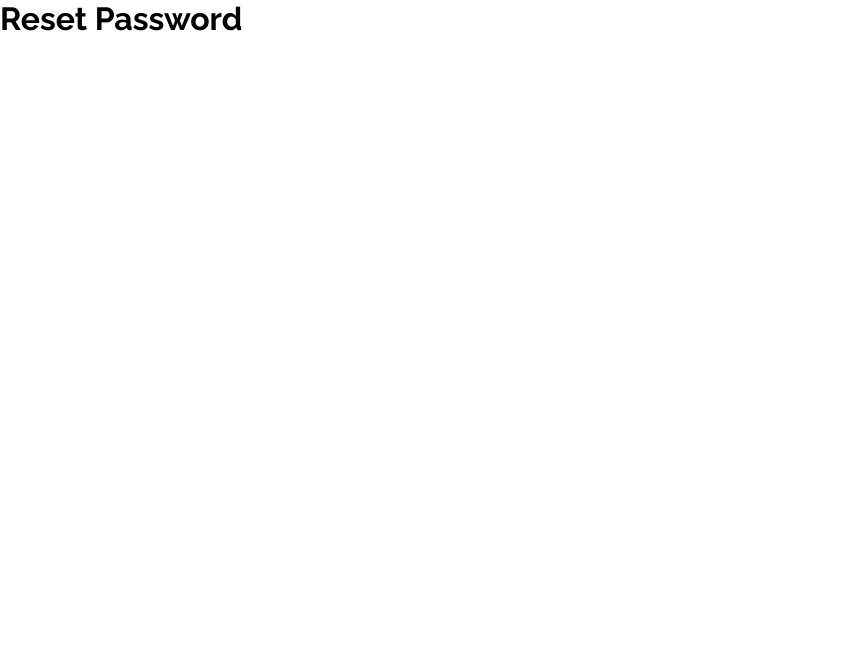
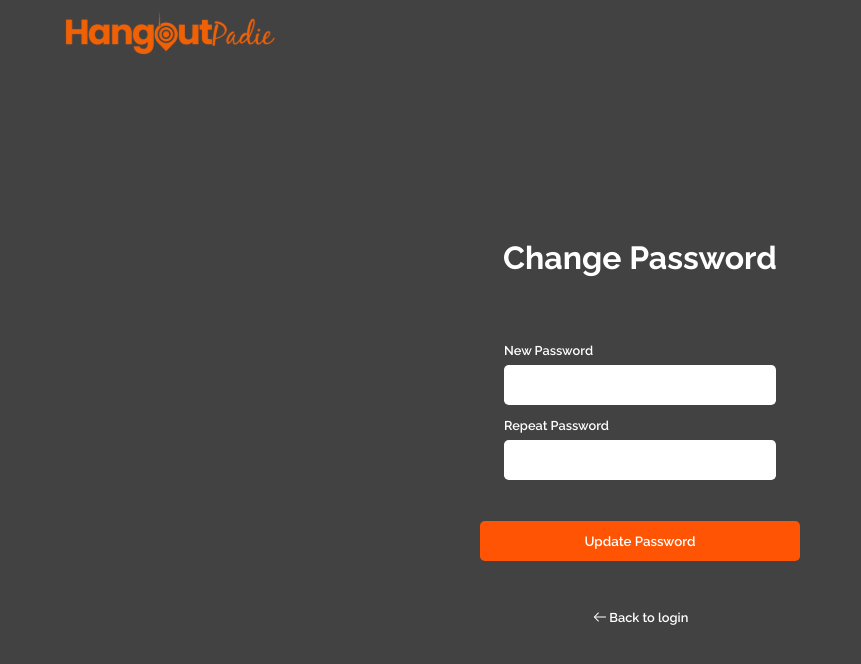
Before and after one commit to hangoutpadieorg/frontend-website, a React (Vite) app: page /resetPassword in a window 1280 px wide. Shown: the top 664 px of the page, without its empty margins (0-861 px from the left). Built offline with nearby package versions, Linux system fonts and the light colour scheme.

Commit message:
Reset password page completed - Desktop

```diff
--- a/src/App.css
+++ b/src/App.css
@@ -713,12 +713,17 @@ body {
 
 /* Sign up form */
 
-.login--main {
+.login--main,
+.reset--main {
   width: 100%;
-  margin: 0 auto;
   background: #424242;
   min-height: 100vh;
   color: #fff;
+  position: relative;
+  display: flex;
+  flex-direction: column;
+  justify-content: center;
+  align-items: center;
 }
 
 .login--logo {
@@ -728,19 +733,19 @@ body {
 
 .header--text {
   text-align: center;
-  font-size: 1.8rem;
+  font-size: 2rem;
+  margin-top: 4rem;
 }
 
 .login--form {
+  margin-top: 2rem;
+}
+
+.input--container {
   display: flex;
   flex-direction: column;
   justify-content: center;
   align-items: center;
-  margin-top: 2rem;
-}
-
-.input--container {
-  width: 17rem;
 }
 
 .input--label {
@@ -848,4 +853,48 @@ body {
   font-size: .8rem;
 }
 
+.form--nav {
+  position: absolute;
+  top: 0;
+  left: 0;
+}
+
+.reset--form {
+  margin-top: 4rem;
+}
+
+.Reset--BTN {
+  width: 20rem;
+  height: 2.5rem;
+  margin: 0 auto;
+  background: #ff5403;
+  border: none;
+  border-radius: .3rem;
+  outline: none;
+  color: #fff;
+  margin: 2rem 0 0 0;
+  cursor: pointer;
+  font-weight: 600;
+  font-family: "Raleway";
+}
+
+.back-to-login {
+  display: flex;
+  justify-content: center;
+  align-items: center;
+  gap: .1rem;
+  font-size: .8rem;
+  font-weight: 600;
+  color: #fff;
+  margin: 3rem 0 0 0;
+}
+
+.back-to-login:hover {
+  text-decoration: underline;
+}
+
+.longArrow {
+  height: 1rem;
+}
+
 /* End of signup */
--- a/src/components/ArrowButton.jsx
+++ b/src/components/ArrowButton.jsx
@@ -1,7 +1,7 @@
 import RightArrow from '../assets/ArrowRight.svg'
 /* eslint-disable react/prop-types */
 
-export default function ArrowButton(props) {
+function ArrowButton(props) {
   return (
     <a href='#'>
       <button className='btn'>
@@ -10,3 +10,5 @@ export default function ArrowButton(props) {
     </a>
   )
 }
+
+export default ArrowButton
--- /dev/null
+++ b/src/components/FormComponents.jsx
@@ -0,0 +1,50 @@
+/* eslint-disable react/prop-types */
+import { Link } from 'react-router-dom'
+import Logo from '../assets/hangout-logo.svg'
+
+const FormHeader = () => {
+  return (
+    <header>
+      <nav className='form--nav'>
+        <Link to='/'>
+          <img className='login--logo' src={Logo} />
+        </Link>
+      </nav>
+    </header>
+  )
+}
+
+const InputField = (props) => {
+  console.log(props)
+  return (
+    <div className="input--container">
+      <div>
+        <label className="input--label">{props.label}</label>
+        <input className="form--input" type={props.type} placeholder={props.placeholder}></input>
+      </div>
+    </div>
+  )
+}
+
+const LogInBTN = (props) => {
+  return (
+    <div className='BTN--div'>
+      <button className={props.className}>{props.text}</button>
+    </div>
+  )
+}
+
+const AltSignIn = (props) =>{
+  return (
+    <div className='sign-in--external'>
+      <a href="#">
+        <button>
+          {props.text}
+          <img className='service--icons' src={props.img} />
+        </button>
+      </a>
+    </div>
+  )
+}
+
+export {InputField, LogInBTN, AltSignIn, FormHeader}
--- a/src/components/Nav.jsx
+++ b/src/components/Nav.jsx
@@ -19,13 +19,14 @@ const Navbar = () => {
               btnText = "Signup"
               user = "Signup as user"
               vendor = "Signup as vendor"
-              link = '/login'
+              link = '/signup'
             />
             <NavButton
               img = {User}
               btnText = "Login"
               user = "Login as user"
               vendor = "Login as vendor"
+              link = '/login'
             />
           </ul>
         </div>
--- a/src/pages/Login.jsx
+++ b/src/pages/Login.jsx
@@ -1,49 +1,14 @@
 /* eslint-disable react/prop-types */
-import Logo from '../assets/hangout-logo.svg'
 import darkApple from "../assets/Apple dark.svg"
 import Google from "../assets/Google.svg"
 import '../App.css'
 import { Link } from 'react-router-dom'
-
-const InputField = (props) => {
-  console.log(props)
-  return (
-    <div className="input--container">
-      <label className="input--label">{props.label}</label>
-      <input className="form--input" type={props.type} placeholder={props.placeholder}></input>
-    </div>
-  )
-}
-
-const LogInBTN = (props) => {
-  return (
-    <div className='BTN--div'>
-      <button className="SignIn--BTN">{props.text}</button>
-    </div>
-  )
-}
-
-const AltSignIn = (props) =>{
-  return (
-    <div className='sign-in--external'>
-      <a href="#">
-        <button>
-          {props.text}
-          <img className='service--icons' src={props.img} />
-        </button>
-      </a>
-    </div>
-  )
-}
+import {InputField, LogInBTN, AltSignIn, FormHeader} from "../components/FormComponents"
 
 const Login = () => {
   return (
     <div className='login--main'>
-      <header>
-        <nav>
-          <img className='login--logo' src={Logo} />
-        </nav>
-      </header>
+      <FormHeader />
 
       <section>
         <h2 className='header--text'>Welcome Back</h2>
@@ -58,7 +23,7 @@ const Login = () => {
             <p className='password--reset'>Forgot Password?</p>
           </Link>
 
-          <LogInBTN text = "Login" />
+          <LogInBTN text = "Login" className = "SignIn--BTN" />
           <h4 className='divider'>or</h4>
           <AltSignIn text = "Log in with Google" img = {Google} />
           <AltSignIn text = "Log in with Apple" img = {darkApple} />
--- a/src/pages/ResetPassword.jsx
+++ b/src/pages/ResetPassword.jsx
@@ -1,9 +1,23 @@
-
+import {InputField, LogInBTN, FormHeader} from "../components/FormComponents"
+import LongArrow from "../assets/long-arrow-left.svg"
+import { Link } from 'react-router-dom'
 
 const ResetPassword = () => {
   return (
-    <div>
-      <h1>Reset Password</h1>
+    <div className="reset--main">
+      <FormHeader />
+      <h2 className='header--text'>Change Password</h2>
+      <div className="reset--form">
+        <InputField label = "New Password" type = "password" />
+        <InputField label = "Repeat Password" type = "password" />
+        <LogInBTN text = "Update Password" className = "Reset--BTN" />
+        <Link to="/login">
+          <div className="back-to-login">
+            <img className="longArrow" src={LongArrow} alt="" />
+            <p>Back to login</p>
+          </div>
+        </Link>
+      </div>
     </div>
   )
 }
--- a/src/pages/Signup.jsx
+++ b/src/pages/Signup.jsx
@@ -1,8 +1,10 @@
+// import InputField from "../pages/Login"
+import {InputField, LogInBTN, AltSignIn} from "../components/FormComponents"
 
 const Signup = () => {
   return (
     <div>
-      <p>Signup</p>
+      <h1>Signup</h1>
     </div>
   )
 }
```
Also changed, not shown: src/assets/long-arrow-left.svg (added).
